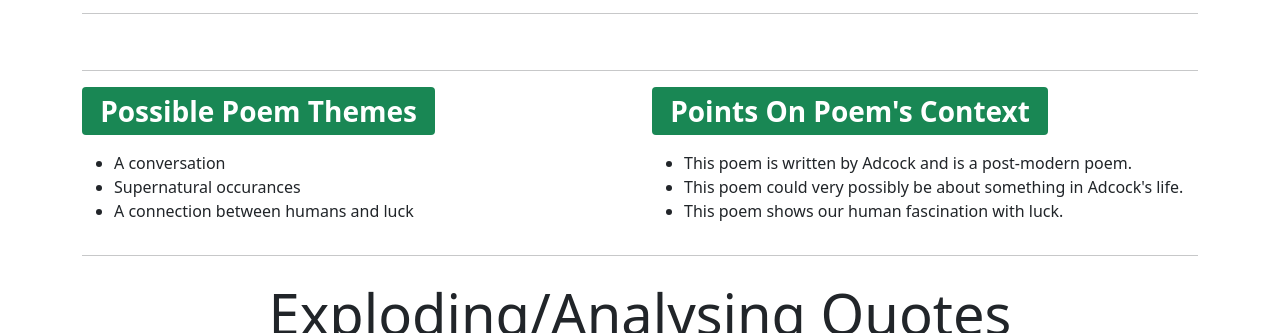
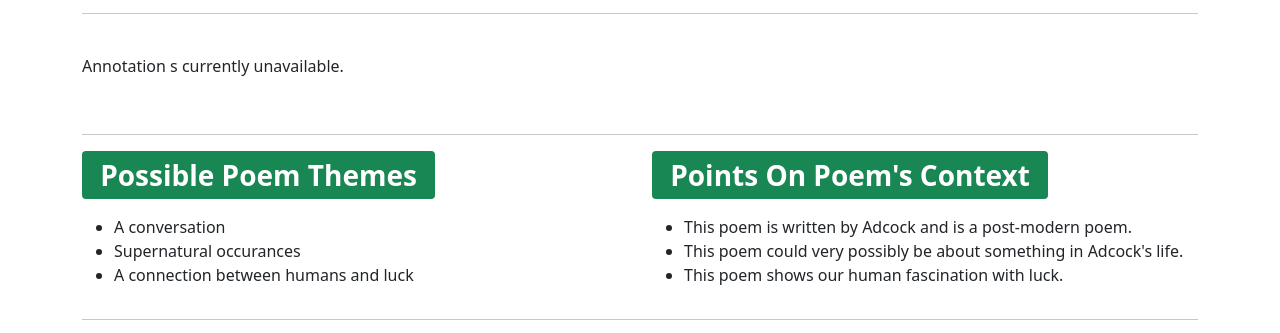
Before and after one commit to richardtickytechies/richardtickytechies, a plain HTML site: page index.html in a window 1280 px wide. Shown: the part 437-770 px from the top of the page. Drawn offline with nearby package versions, Linux system fonts and the light colour scheme.

Commit message:
Update index.html

```diff
--- a/index.html
+++ b/index.html
@@ -24,6 +24,7 @@
         <hr>
         <!--INSERT IMAGE HERE>>>>>>>>>>>>>>>>>>>>>>>>>>>>>>>>>>>>>>>>>>>>>-->
         <img src="">
+        <p>Annotation s currently unavailable.</p>
         <img src="">
         <hr>
         <div class="row">
```
